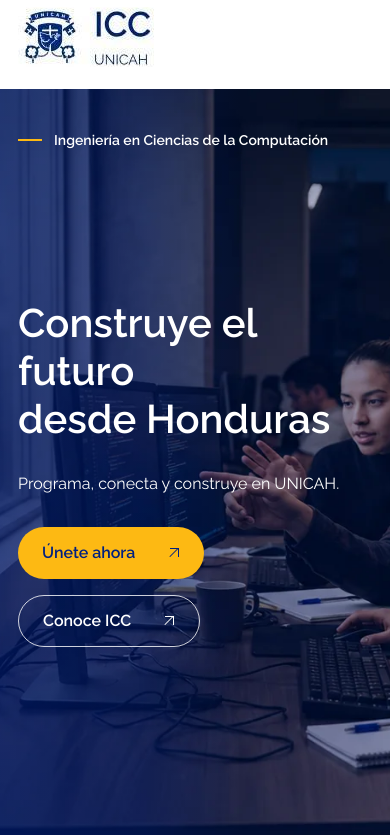
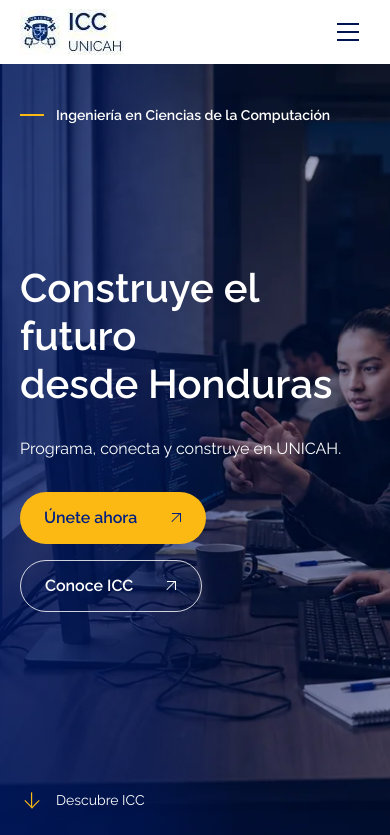
Before and after one commit to Johancito19/ICCWebpage, a Next.js app in the folder icc_webpage/: page / in a window 390 px wide. Shown: the top 835 px of the page. Built offline with nearby package versions, Linux system fonts and the light colour scheme.

Commit message:
Ajustes de tablet y móvil, con menú hamburguesa

```diff
--- a/icc_webpage/src/components/publico/EncabezadoPublico.tsx
+++ b/icc_webpage/src/components/publico/EncabezadoPublico.tsx
@@ -1,5 +1,6 @@
 import Image from "next/image";
 import Link from "next/link";
+import MenuMovil from "@/components/publico/MenuMovil";
 
 const navigation = [
   { label: "Inicio", href: "/" },
@@ -16,6 +17,13 @@ export default function EncabezadoPublico() {
     <header className="pub-header">
       <div className="pub-container pub-header-row">
         <Link className="pub-brand" href="/">
+          <picture>
+            <source
+              media="(width < 64rem)"
+              srcSet="/img/publico/logo-icc-compacto.png"
+              width={104}
+              height={46}
+            />
             <Image
               src="/img/publico/logo-icc.png"
               alt="ICC · UNICAH"
@@ -24,6 +32,7 @@ export default function EncabezadoPublico() {
               loading="eager"
               unoptimized
             />
+          </picture>
         </Link>
 
         <nav className="pub-navigation" aria-label="Navegación principal">
@@ -48,10 +57,13 @@ export default function EncabezadoPublico() {
           </ul>
         </nav>
 
+        <div className="pub-header-actions">
           <span className="btn-amarillo pub-admissions" role="link" aria-disabled="true">
             Admisiones
             <span className="pub-arrow" aria-hidden="true" />
           </span>
+          <MenuMovil navigation={navigation} />
+        </div>
       </div>
     </header>
   );
--- /dev/null
+++ b/icc_webpage/src/components/publico/MenuMovil.tsx
@@ -0,0 +1,111 @@
+"use client";
+
+import Image from "next/image";
+import Link from "next/link";
+import { useEffect, useRef, useState } from "react";
+
+type MenuMovilProps = {
+  navigation: ReadonlyArray<{ label: string; href: string | null }>;
+};
+
+export default function MenuMovil({ navigation }: MenuMovilProps) {
+  const dialogRef = useRef<HTMLDialogElement>(null);
+  const [open, setOpen] = useState(false);
+
+  useEffect(() => {
+    const desktop = window.matchMedia("(min-width: 64rem)");
+    function closeOnDesktop(event: MediaQueryListEvent) {
+      if (event.matches) dialogRef.current?.close();
+    }
+
+    desktop.addEventListener("change", closeOnDesktop);
+    return () => desktop.removeEventListener("change", closeOnDesktop);
+  }, []);
+
+  function openMenu() {
+    const dialog = dialogRef.current;
+    if (!dialog || dialog.open) return;
+
+    dialog.showModal();
+    setOpen(true);
+  }
+
+  function closeMenu() {
+    dialogRef.current?.close();
+  }
+
+  return (
+    <>
+      <button
+        className="pub-mobile-toggle"
+        type="button"
+        aria-label="Abrir menú"
+        aria-controls="menu-publico"
+        aria-expanded={open}
+        aria-haspopup="dialog"
+        onClick={openMenu}
+      >
+        <svg viewBox="0 0 24 24" fill="none" stroke="currentColor" strokeWidth="2" aria-hidden="true">
+          <path d="M1 4h22M1 12h22M1 20h22" />
+        </svg>
+      </button>
+
+      <dialog
+        className="pub-mobile-menu"
+        id="menu-publico"
+        ref={dialogRef}
+        aria-label="Menú principal"
+        onClose={() => setOpen(false)}
+      >
+        <div className="pub-container pub-mobile-menu-content">
+          <div className="pub-mobile-menu-head">
+            <Image
+              className="pub-mobile-menu-logo"
+              src="/img/publico/logo-icc-menu.png"
+              alt="ICC · UNICAH"
+              width={104}
+              height={46}
+              loading="eager"
+              unoptimized
+            />
+            <button className="pub-mobile-close" type="button" aria-label="Cerrar menú" onClick={closeMenu}>
+              <svg viewBox="0 0 24 24" fill="none" stroke="currentColor" strokeWidth="2" aria-hidden="true">
+                <path d="M1 1l22 22M23 1 1 23" />
+              </svg>
+            </button>
+          </div>
+
+          <nav className="pub-mobile-menu-nav" aria-label="Navegación principal">
+            <ul>
+              {navigation.map(({ label, href }) => (
+                <li key={label}>
+                  {href ? (
+                    <Link
+                      className="pub-mobile-menu-link"
+                      href={href}
+                      aria-current={href === "/" ? "page" : undefined}
+                      onNavigate={closeMenu}
+                    >
+                      {label}
+                    </Link>
+                  ) : (
+                    <span className="pub-mobile-menu-link" role="link" aria-disabled="true">
+                      {label}
+                    </span>
+                  )}
+                </li>
+              ))}
+            </ul>
+          </nav>
+
+          <div className="pub-mobile-menu-bottom">
+            <span className="btn-amarillo pub-mobile-menu-admissions" role="link" aria-disabled="true">
+              Admisiones
+              <span className="pub-arrow" aria-hidden="true" />
+            </span>
+          </div>
+        </div>
+      </dialog>
+    </>
+  );
+}
--- a/icc_webpage/src/styles/publico.css
+++ b/icc_webpage/src/styles/publico.css
@@ -113,13 +113,152 @@ a.pub-navigation-link:hover {
   background-color: currentColor;
 }
 
+.pub-header-actions {
+  display: flex;
+  align-items: center;
+  gap: 1rem;
+}
+
+.pub-mobile-toggle,
+.pub-mobile-close {
+  width: 2.75rem;
+  height: 2.75rem;
+  flex-shrink: 0;
+  place-items: center;
+  border: 0;
+  background: transparent;
+  color: inherit;
+  cursor: pointer;
+}
+
+.pub-mobile-toggle {
+  display: none;
+  color: var(--color-primary-dark);
+}
+
+.pub-mobile-close {
+  display: inline-grid;
+}
+
+.pub-mobile-toggle svg,
+.pub-mobile-close svg {
+  width: 1.5rem;
+  height: 1.5rem;
+}
+
+.pub-mobile-toggle:focus-visible,
+.pub-mobile-close:focus-visible,
+.pub-mobile-menu-link:focus-visible {
+  outline: 2px solid var(--color-accent);
+  outline-offset: 2px;
+}
+
+.pub-mobile-menu {
+  position: fixed;
+  inset: 0;
+  width: 100%;
+  height: 100dvh;
+  max-width: none;
+  max-height: none;
+  border: 0;
+  background-color: var(--color-primary-dark);
+  color: var(--color-white);
+  overscroll-behavior: contain;
+}
+
+html:has(.pub-mobile-menu[open]) {
+  overflow: hidden;
+}
+
+.pub-mobile-menu-content {
+  display: flex;
+  min-height: 100%;
+  flex-direction: column;
+}
+
+.pub-mobile-menu-head {
+  display: flex;
+  min-height: 4rem;
+  align-items: center;
+  justify-content: space-between;
+}
+
+.pub-mobile-menu-logo {
+  display: block;
+  border-radius: 0;
+}
+
+.pub-mobile-menu-nav {
+  margin-block-start: 2.25rem;
+}
+
+.pub-mobile-menu-nav ul {
+  list-style: none;
+}
+
+.pub-mobile-menu-link {
+  display: flex;
+  min-height: 4rem;
+  align-items: center;
+  color: inherit;
+  font-size: 1.75rem;
+  font-weight: 600;
+  line-height: 1.3;
+  text-decoration: none;
+}
+
+a.pub-mobile-menu-link:hover {
+  text-decoration: underline;
+  text-underline-offset: 0.2em;
+}
+
+.pub-mobile-menu-bottom {
+  margin-block-start: auto;
+  padding-block: 1.5rem max(1.5rem, env(safe-area-inset-bottom));
+}
+
+.pub-mobile-menu-admissions {
+  width: 100%;
+  min-height: 3.25rem;
+  justify-content: flex-start;
+  gap: 1.75rem;
+  padding-inline: 1.5rem;
+  cursor: default;
+}
+
 @media (width < 64rem) {
+  .pub-home {
+    --pub-gutter: clamp(1.25rem, 4.167vw, 2.5rem);
+    --pub-section-spacing: 2.5rem;
+  }
+
+  .pub-header {
+    padding-block-end: 0;
+  }
+
+  .pub-header-row {
+    min-height: 5rem;
+  }
+
+  .pub-brand img {
+    width: 6.5rem;
+    height: auto;
+  }
+
   .pub-navigation {
     display: none;
+  }
+
+  .pub-mobile-toggle {
+    display: inline-grid;
   }
 }
 
 @media (width < 40rem) {
+  .pub-header-row {
+    min-height: 4rem;
+  }
+
   .pub-admissions {
     display: none;
   }
@@ -209,6 +348,7 @@ a.pub-navigation-link:hover {
 
 @media (width < 40rem) {
   .pub-hero-content {
+    min-height: min(50rem, calc(100svh - 4rem));
     padding-block-start: 2.5rem;
   }
 
```
Also changed, not shown: icc_webpage/public/img/publico/logo-icc-compacto.png (added), icc_webpage/public/img/publico/logo-icc-menu.png (added). Lines whose indentation alone changed are shown as unchanged.
